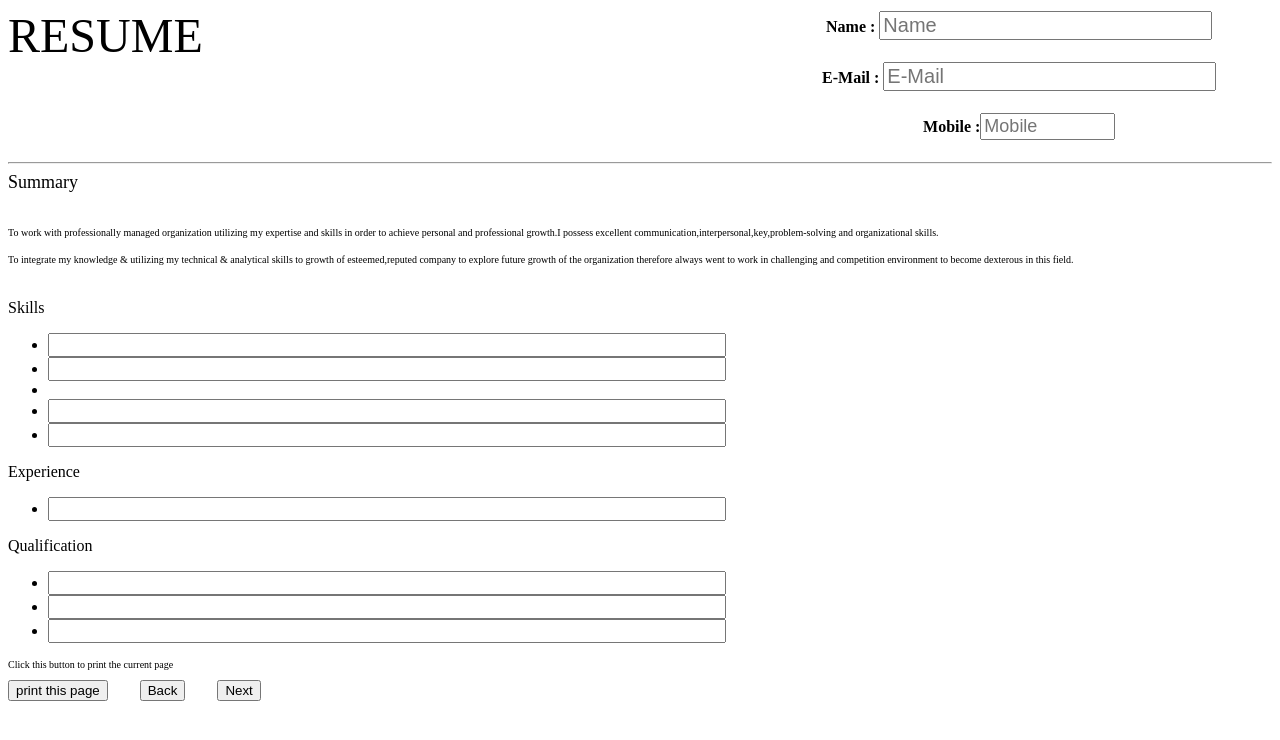
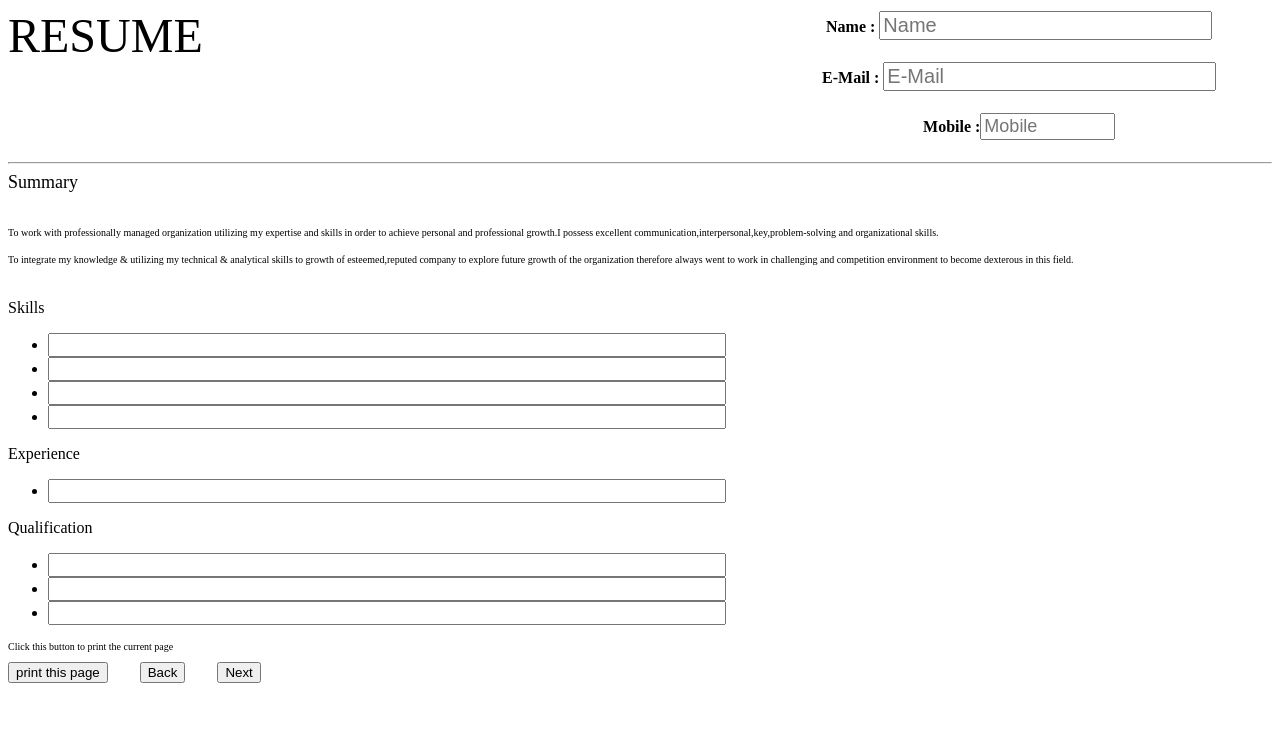
Before and after one commit to Gauravkatnoria12/Curriculum-vitae, a plain HTML site: page SmartCV1.html in a window 1280 px wide. Drawn offline with Linux system fonts and the light colour scheme.

Commit message:
Update SmartCV1.html
Updated

```diff
--- a/SmartCV1.html
+++ b/SmartCV1.html
@@ -34,7 +34,7 @@
                         <font size="3" face="Malgun Gothic">Skills</font>
                     <ul>
                             <li><input style="font-size: 16px" type ="skill" size="70"> <br></li>
-                            <li><input style="font-size: 16px" type ="skill" size="70"> <br><li>
+                            <li><input style="font-size: 16px" type ="skill" size="70"> <br></li>
                             <li><input style="font-size: 16px" type ="skill" size="70"> <br></li>
                             <li><input style="font-size: 16px" type ="skill" size="70"> <br></li>
 
```
